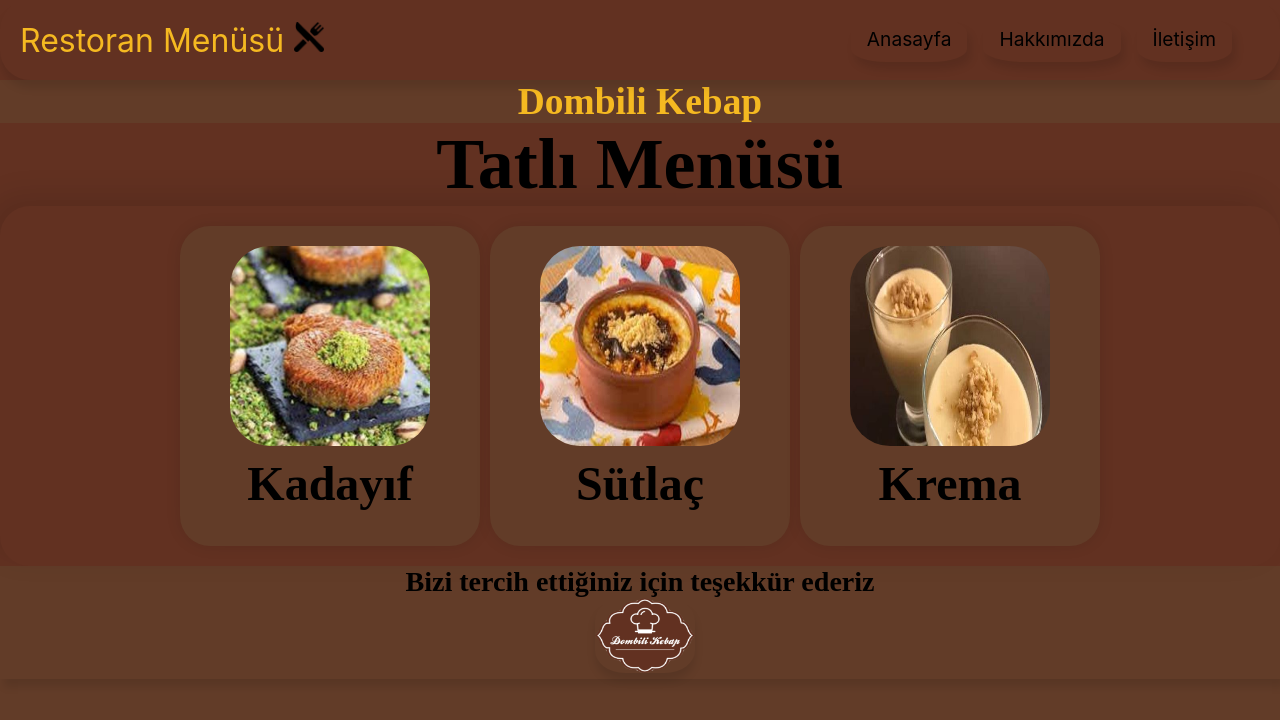
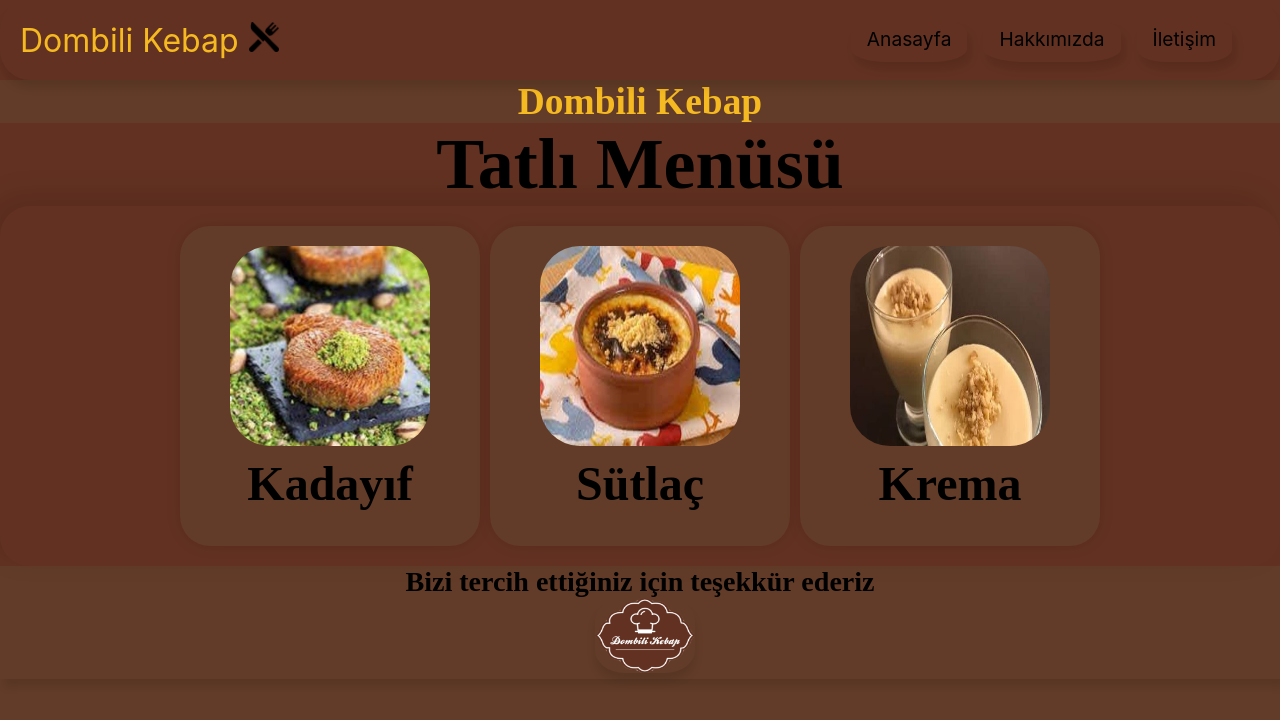
Before and after one commit to Mustafa6900/RestaurantMenu, a React (Create React App) app: page /tatli in a window 1280 px wide. Shown: the top 720 px of the page. Built offline with nearby package versions, Linux system fonts and the light colour scheme.

Commit message:
isim degisti

```diff
--- a/src/components/NavBar.js
+++ b/src/components/NavBar.js
@@ -11,7 +11,7 @@ function NavBar() {
         <div className="nav-container">
           <div className="nav-logo">
 
-                Restoran Menüsü
+               Dombili Kebap
 
             <img src= "restaurant.png" width="30" height="30" alt="logo"/>
           </div>
```
